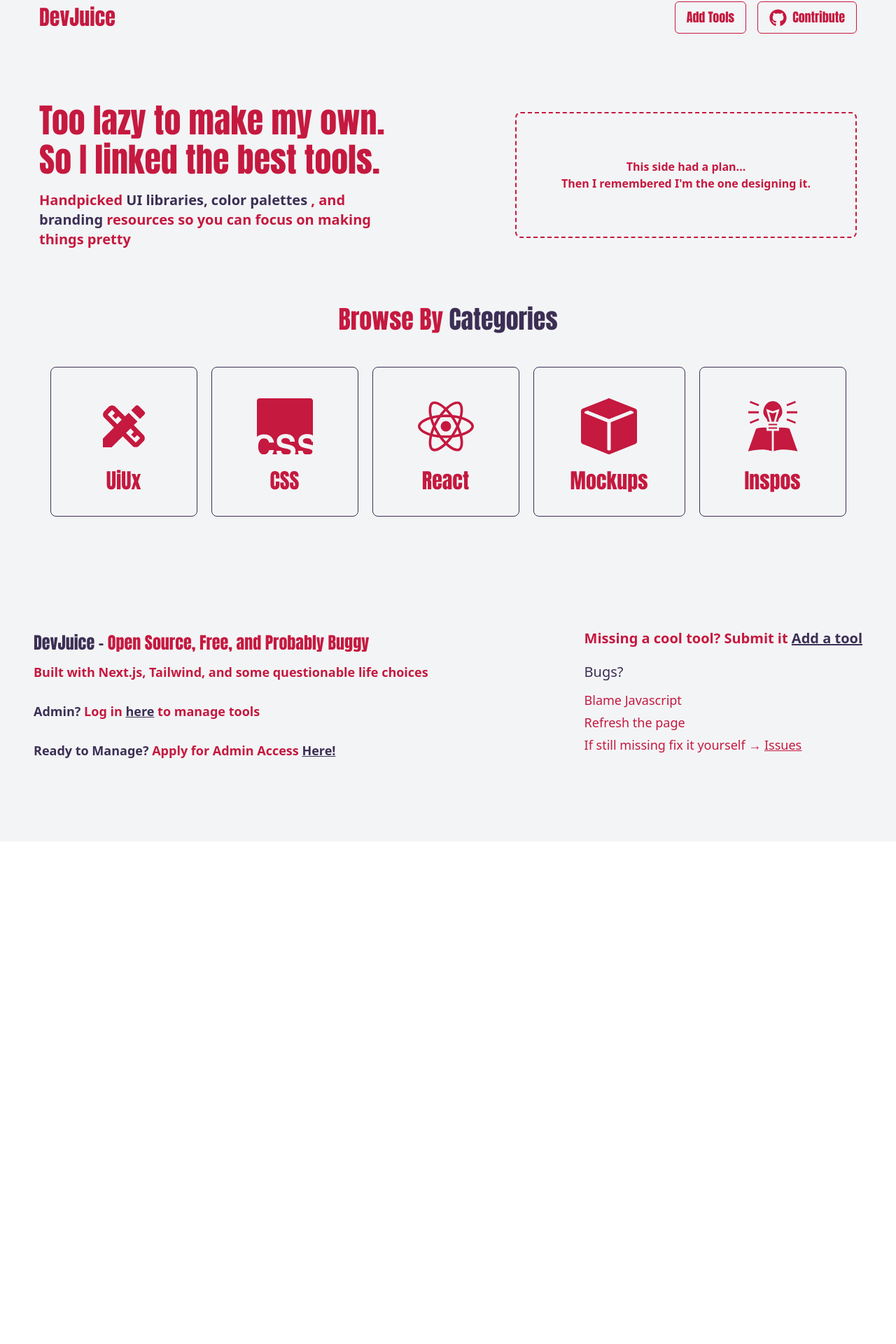
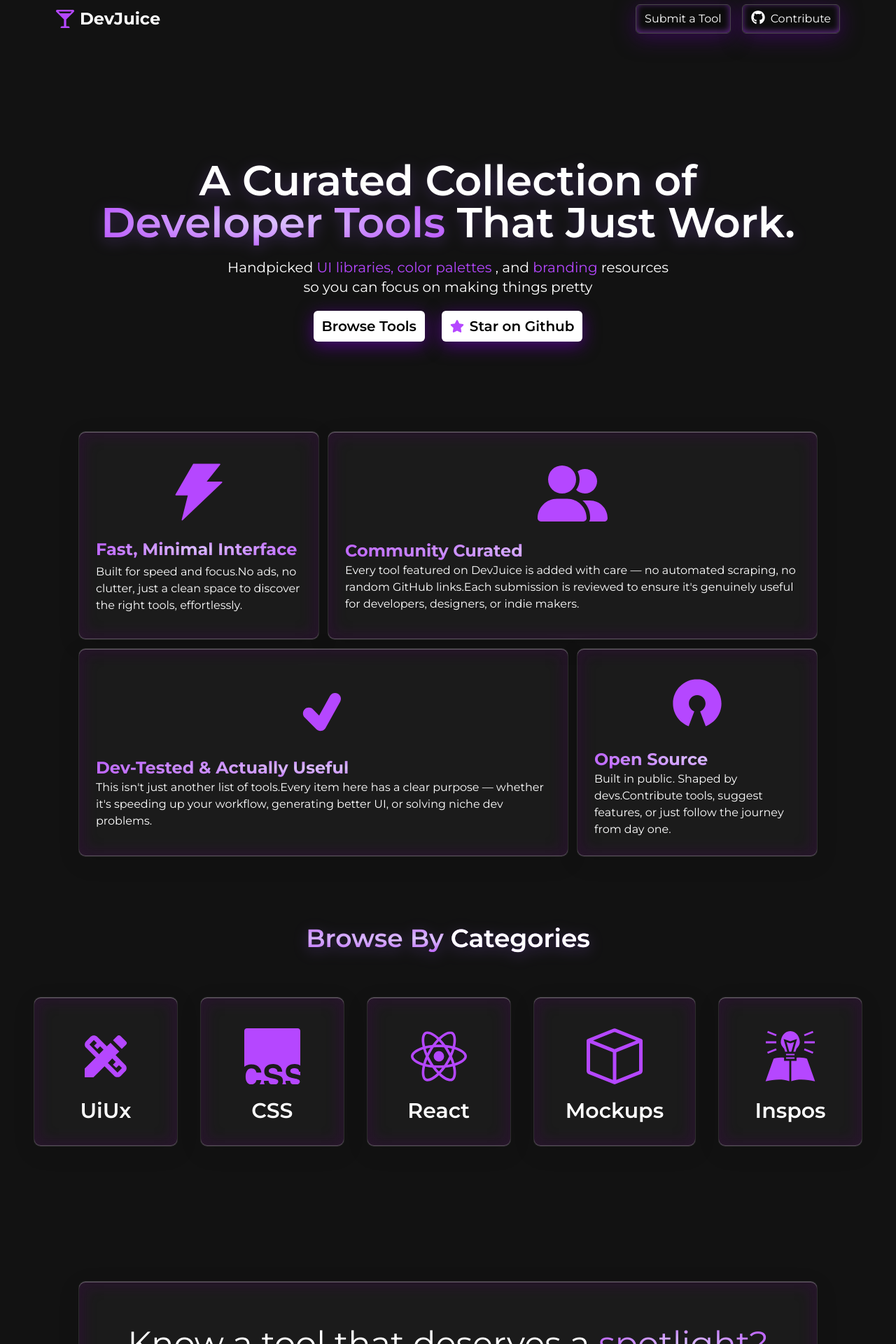
Before and after one commit to Adhithyan2004/DevJuice, a Next.js app: page / in a window 1280 px wide. Shown: the part 14-1934 px from the top of the page at 70% size. Before the commit the page ends 1216 px from the top, so only its background shows below. Built offline with nearby package versions, Linux system fonts and the light colour scheme; no server answers.

Commit message:
uirework

```diff
--- /dev/null
+++ b/src/app/components/Bento.tsx
@@ -0,0 +1,65 @@
+import React from 'react';
+import { AiFillThunderbolt } from 'react-icons/ai';
+import { FaUserGroup } from 'react-icons/fa6';
+import { TiTick } from 'react-icons/ti';
+import { DiOpensource } from 'react-icons/di';
+
+const Bento = () => {
+  return (
+    <div className="mx-28 my-24 grid h-[76vh] grid-cols-12 grid-rows-12 gap-3 text-white">
+      <div className="Fast glass-card bento col-span-4 flex flex-col justify-center gap-4 p-6">
+        <AiFillThunderbolt
+          size={100}
+          color="#B547FF"
+          className="mr-auto ml-auto"
+        />
+        <div className="flex flex-col gap-1">
+          <h2 className="radial_gra text-2xl font-bold">
+            Fast, Minimal Interface
+          </h2>
+          <p>
+            Built for speed and focus.No ads, no clutter, just a clean space to
+            discover the right tools, effortlessly.
+          </p>
+        </div>
+      </div>
+      <div className="Com bento glass-card col-span-8 flex flex-col justify-center gap-4 p-6">
+        <FaUserGroup size={100} color="#B547FF" className="mr-auto ml-auto" />
+        <div>
+          <h2 className="radial_gra text-2xl font-bold">Community Curated</h2>
+          <p>
+            Every tool featured on DevJuice is added with care — no automated
+            scraping, no random GitHub links.Each submission is reviewed to
+            ensure it's genuinely useful for developers, designers, or indie
+            makers.
+          </p>
+        </div>
+      </div>
+      <div className="Test bento glass-card col-span-8 flex flex-col justify-center gap-4 p-6">
+        <TiTick size={100} color="#B547FF" className="mr-auto ml-auto" />
+        <div>
+          <h2 className="radial_gra text-2xl font-bold">
+            Dev-Tested & Actually Useful
+          </h2>
+          <p>
+            This isn't just another list of tools.Every item here has a clear
+            purpose — whether it's speeding up your workflow, generating better
+            UI, or solving niche dev problems.
+          </p>
+        </div>
+      </div>
+      <div className="Open glass-card bento col-span-4 flex flex-col justify-center gap-4 p-6">
+        <DiOpensource size={100} color="#B547FF" className="mr-auto ml-auto" />
+        <div>
+          <h2 className="radial_gra text-2xl font-bold">Open Source </h2>
+          <p>
+            Built in public. Shaped by devs.Contribute tools, suggest features,
+            or just follow the journey from day one.
+          </p>
+        </div>
+      </div>
+    </div>
+  );
+};
+
+export default Bento;
--- a/src/app/components/CatCard.tsx
+++ b/src/app/components/CatCard.tsx
@@ -14,10 +14,10 @@
     <Link
       href={`/categories/${title.toLowerCase()}`}
       passHref
-      className={`${anton.className} flex flex-col items-center gap-2 rounded-lg border-1 border-[#3C2F54] px-14 py-8 transition-colors duration-400 hover:border-1 hover:border-[#C5193F] hover:bg-[#C5193F] hover:text-gray-100 md:px-11 lg:px-13 2xl:px-16`}
+      className="glass-card flex flex-col items-center gap-2 px-16 py-8 transition-transform duration-300 hover:scale-105"
     >
       <p className="p-3">{icon}</p>
-      <h1 className="text-3xl">{title}</h1>
+      <h1 className="text-3xl font-semibold">{title}</h1>
     </Link>
   );
 };
--- a/src/app/components/Category.tsx
+++ b/src/app/components/Category.tsx
@@ -1,25 +1,31 @@
 import React from 'react';
-import { Anton } from 'next/font/google';
 import CatCard from './CatCard';
 import { MdDesignServices } from 'react-icons/md';
-import { BsBoxFill } from 'react-icons/bs';
+import { BsBox } from 'react-icons/bs';
 import { SiCsswizardry, SiReact } from 'react-icons/si';
 import { GiInspiration } from 'react-icons/gi';
 
-const anton = Anton({ subsets: ['latin'], weight: '400' });
-
 const Category = () => {
   return (
-    <div className="flex flex-col 2xl:pt-20">
-      <h1 className={`${anton.className} text-center text-3xl md:text-4xl`}>
-        Browse By <span className="text-[#3C2F54]"> Categories </span>
+    <div id="browse-tools" className="flex flex-col 2xl:pt-20">
+      <h1 className="radial_gra text-center text-3xl font-semibold drop-shadow-[0_5px_10px_#A363FF47] md:text-4xl">
+        Browse By <span className="text-white"> Categories </span>
       </h1>
-      <div className="mx-4 my-8 flex flex-col justify-center gap-5 p-8 text-[#C5193F] sm:mx-6 sm:my-4 md:mx-2 md:flex-row md:flex-wrap lg:gap-10 xl:gap-5 2xl:justify-center 2xl:gap-10">
-        <CatCard icon={<MdDesignServices size={80} />} title="UiUx" />
-        <CatCard icon={<SiCsswizardry size={80} />} title="CSS" />
-        <CatCard icon={<SiReact size={80} />} title="React" />
-        <CatCard icon={<BsBoxFill size={80} />} title="Mockups" />
-        <CatCard icon={<GiInspiration size={80} />} title="Inspos" />
+      <div className="mx-4 my-8 flex justify-center gap-8 p-8">
+        <CatCard
+          icon={<MdDesignServices size={80} color="#B547FF" />}
+          title="UiUx"
+        />
+        <CatCard
+          icon={<SiCsswizardry size={80} color="#B547FF" />}
+          title="CSS"
+        />
+        <CatCard icon={<SiReact size={80} color="#B547FF" />} title="React" />
+        <CatCard icon={<BsBox size={80} color="#B547FF" />} title="Mockups" />
+        <CatCard
+          icon={<GiInspiration size={80} color="#B547FF" />}
+          title="Inspos"
+        />
       </div>
     </div>
   );
--- /dev/null
+++ b/src/app/components/Cta.tsx
@@ -0,0 +1,27 @@
+'use client';
+
+import React from 'react';
+import { useRouter } from 'next/navigation';
+
+const Cta = () => {
+  const router = useRouter();
+
+  return (
+    <div className="glass-card mx-28 my-32 flex flex-col items-center gap-5 p-16 text-white">
+      <h1 className="text-5xl">
+        Know a tool that deserves a{' '}
+        <span className="radial_gra">spotlight?</span>
+      </h1>
+      <p className="text-lg">
+        We love tools that make dev life easier — and chances are, others will
+        too. <br /> Suggest your favorite tool and help fellow developers
+        discover it.
+      </p>
+      <button onClick={() => router.push('/add-tool')} className="cta-button">
+        Submit a Tool
+      </button>
+    </div>
+  );
+};
+
+export default Cta;
--- a/src/app/components/Footer.tsx
+++ b/src/app/components/Footer.tsx
@@ -2,85 +2,49 @@
 
 import { useRouter } from 'next/navigation';
 import React from 'react';
-import { Anton } from 'next/font/google';
-
-const anton = Anton({ subsets: ['latin'], weight: '400' });
+import { FaGlassMartiniAlt } from 'react-icons/fa';
 
 const Footer = () => {
   const router = useRouter();
 
   return (
     <div>
-      <footer className="items-between mx-12 flex flex-col justify-between gap-20 py-28 md:flex-row md:items-center md:gap-14 lg:flex-row lg:gap-10 2xl:mx-20 2xl:justify-between 2xl:gap-20 2xl:pt-30">
-        <div className="FtrLft flex flex-col">
-          <div className="flex flex-col gap-4 md:gap-3">
-            <h1
-              className={`${anton.className} text-2xl text-[#3C2F54] 2xl:text-3xl`}
-            >
-              DevJuice -{' '}
-              <span className="text-[#C5193F]">
-                {' '}
-                Open Source, Free, and Probably Buggy{' '}
+      <footer className="mt-32 flex justify-between px-20 pt-16 pb-6 text-white">
+        <div className="FtrLft flex flex-col gap-20">
+          <div className="LftTop flex flex-col gap-3">
+            <div className="flex items-center gap-2">
+              <FaGlassMartiniAlt size={25} color="#B547FF" />
+              <h1 className="text-2xl font-bold">DevJuice</h1>
+            </div>
+            <p className="text-lg">
+              Built with Next.js, Tailwind, and <br /> some questionable life
+              choices
+            </p>
+          </div>
+          <div className="LftBot flex flex-col gap-2 text-white">
+            <p className="text-sm">
+              © {new Date().getFullYear()} DevJuice. All rights reserved.
+            </p>
+            <p className="text-sm">
+              Brought to you by{' '}
+              <span className="cursor-pointer text-[#B547FF] hover:underline">
+                Adhithyan
               </span>
-            </h1>
-            <p className="text-lg font-semibold text-[#C5193F] 2xl:text-lg">
-              Built with Next.js, Tailwind, and some questionable life choices
-            </p>
-            <p className="mt-4 text-lg font-semibold text-[#C5193F] 2xl:text-xl">
-              {' '}
-              <span className="text-[#3C2F54]">Admin?</span> Log in{' '}
-              <u
-                onClick={() => router.push('/admin-login')}
-                className="cursor-pointer text-[#3C2F54]"
-              >
-                here
-              </u>{' '}
-              to manage tools
-            </p>
-            <p className="mt-4 text-lg font-semibold text-[#C5193F] 2xl:text-xl">
-              <span className="text-[#3C2F54]">Ready to Manage?</span> Apply for
-              Admin Access{' '}
-              <u
-                className="cursor-pointer text-[#3C2F54]"
-                onClick={() => router.push('/admin-register')}
-              >
-                Here!
-              </u>
             </p>
           </div>
         </div>
-        <div className="FtrRgt flex flex-col gap-10 md:gap-5">
-          <div>
-            <h1 className="text-xl font-semibold text-[#C5193F] 2xl:text-xl">
-              Missing a cool tool? Submit it{' '}
-              <u
-                className="cursor-pointer text-[#3C2F54]"
-                onClick={() => router.push('/add-tool')}
-              >
-                Add a tool
-              </u>
-            </h1>
+        <div className="FtrRgt flex gap-20 text-white">
+          <div className="flex flex-col gap-1">
+            <p className="link-hover">Admin Login</p>
+            <p className="link-hover">Contribute</p>
+            <p className="link-hover">Add Tool</p>
+            <p className="link-hover">Stan on Github</p>
           </div>
-          <div>
-            <h1 className="text-xl font-medium text-[#3C2F54] 2xl:text-2xl">
-              Bugs?
-            </h1>
-            <ol className="my-3 flex flex-col gap-1 text-lg font-medium text-[#C5193F]">
-              <li>Blame Javascript</li>
-              <li>Refresh the page</li>
-              <li>
-                If still missing fix it yourself →{' '}
-                <u>
-                  <a
-                    href="https://github.com/Adhithyan2004/devJuice/issues"
-                    target="_blank"
-                    rel="noopener noreferrer"
-                  >
-                    Issues
-                  </a>
-                </u>
-              </li>
-            </ol>
+          <div className="flex flex-col gap-1">
+            <p className="link-hover">Fix Bugs</p>
+            <p className="link-hover">Admin Register</p>
+            <p className="link-hover">Categories</p>
+            <p className="link-hover">About</p>
           </div>
         </div>
       </footer>
--- a/src/app/components/LanHero.tsx
+++ b/src/app/components/LanHero.tsx
@@ -1,29 +1,39 @@
+'use client';
 import React from 'react';
-import { Anton } from 'next/font/google';
-
-const anton = Anton({ subsets: ['latin'], weight: '400' });
+import { FaStar } from 'react-icons/fa';
 
 const LanHero = () => {
+  const scrollToBrowse = () => {
+    const section = document.getElementById('browse-tools');
+    section?.scrollIntoView({ behavior: 'smooth' });
+  };
+
   return (
-    <div className="mx-10 my-20 flex items-center justify-center gap-20 sm:mx-20 md:mx-30 lg:mx-16 lg:justify-between xl:mx-14 2xl:mx-20 2xl:justify-between">
-      <div className="HroLan flex flex-col gap-4 md:items-center md:justify-between lg:w-[40vw] lg:items-start xl:items-start 2xl:w-[40vw] 2xl:items-start 2xl:justify-between">
-        <h1
-          className={`${anton.className} text-center text-3xl text-[#C5193F] sm:text-4xl sm:leading-11 md:text-center md:text-4xl md:leading-11 lg:text-left xl:text-5xl xl:leading-14`}
+    <div className="mx-10 my-40 mb-32 flex flex-col items-center gap-5">
+      <h1 className="text-center text-6xl font-semibold text-white drop-shadow-[0_5px_10px_#A363FF47]">
+        A Curated Collection of
+        <br />
+        <span className="radial_gra">Developer Tools</span> That Just Work.
+      </h1>
+      <p className="text-center text-xl text-white">
+        Handpicked{' '}
+        <span className="text-[#B547FF]">UI libraries, color palettes</span> ,
+        and <span className="text-[#B547FF]">branding</span> resources <br /> so
+        you can focus on making things pretty
+      </p>
+      <div className="flex gap-6">
+        <button onClick={scrollToBrowse} className="cta-button">
+          Browse Tools
+        </button>
+        <a
+          href="https://github.com/Adhithyan2004/devJuice"
+          target="_blank"
+          rel="noopener noreferrer"
         >
-          Too lazy to make my own. <br /> So I linked the best tools.
-        </h1>
-        <p className="text-md text-center font-semibold md:text-center md:text-lg lg:text-left xl:text-left xl:text-xl">
-          Handpicked{' '}
-          <span className="text-[#3C2F54]">UI libraries, color palettes</span> ,
-          and <span className="text-[#3C2F54]">branding</span> resources so you
-          can focus on making things pretty
-        </p>
-      </div>
-      <div className="hidden rounded-lg border-2 border-dashed p-16 lg:block lg:p-12 xl:p-16 2xl:rounded-2xl 2xl:p-22">
-        <p className="text-md xl:text-md text-center font-semibold lg:text-base">
-          This side had a plan... <br />
-          Then I remembered I&apos;m the one designing it.
-        </p>
+          <button className="cta-button flex items-center gap-2">
+            <FaStar color="#B547FF" /> Star on Github
+          </button>
+        </a>
       </div>
     </div>
   );
--- a/src/app/components/NavBar.tsx
+++ b/src/app/components/NavBar.tsx
@@ -1,38 +1,33 @@
 'use client';
 
 import React from 'react';
-import { Anton } from 'next/font/google';
 import { useRouter } from 'next/navigation';
-import { FaGithub } from 'react-icons/fa';
+import { FaGithub, FaGlassMartiniAlt } from 'react-icons/fa';
 
-const anton = Anton({ subsets: ['latin'], weight: '400' });
 const NavBar = () => {
   const router = useRouter();
 
   return (
     <nav>
-      <div className="mx-4 flex items-center justify-between py-4 text-[#C5193F] sm:mx-8 md:mx-10 lg:mx-16 xl:mx-14 2xl:mx-20">
-        <h1
-          className={`${anton.className} text-2xl text-[#C5193F] md:text-3xl`}
-        >
-          DevJuice
-        </h1>
+      <div className="mx-20 flex items-center justify-between py-5 text-white">
+        <div className="flex items-center gap-2">
+          <FaGlassMartiniAlt size={26} color="#B547FF" />
+          <p className="text-2xl font-bold text-white">DevJuice</p>
+        </div>
         <div className="flex gap-4">
           <button
             onClick={() => router.push('/add-tool')}
-            className={`${anton.className} text-md cursor-pointer rounded-md border-1 border-[#C5193F] px-3 py-2 text-[#C5193F] hover:border-[#3C2F54] hover:bg-[#3C2F54] hover:text-gray-100 md:px-4 md:py-2 lg:text-lg`}
+            className="glow-button"
           >
-            Add Tools
+            Submit a Tool
           </button>{' '}
           <a
             href="https://github.com/Adhithyan2004/devJuice/blob/main/docs/CONTRIBUTING.md"
             target="_blank"
             rel="noopener noreferrer"
           >
-            <button
-              className={`${anton.className} text-md md:py23 flex cursor-pointer items-center gap-2 rounded-md border-1 border-[#C5193F] px-3 py-2 text-[#C5193F] hover:border-[#3C2F54] hover:bg-[#3C2F54] hover:text-gray-100 md:px-4 lg:text-lg`}
-            >
-              <FaGithub size={25} /> Contribute
+            <button className="glow-button flex gap-2">
+              <FaGithub size={20} /> Contribute
             </button>
           </a>
         </div>
--- a/src/app/globals.css
+++ b/src/app/globals.css
@@ -1,6 +1,25 @@
 @import 'tailwindcss';
 
+.bento {
+  @apply row-span-6;
+}
+
+.link-hover {
+  @apply cursor-pointer transition-colors duration-300 hover:text-[#b547ff];
+}
+
+.cta-button {
+  @apply cursor-pointer rounded-md bg-white px-3 py-2 text-xl font-semibold text-black shadow-[0px_6px_25px_rgba(76,5,124,1)];
+}
 /* /styles/globals.css or inside a component module.css file */
+
+.glow-button {
+  @apply cursor-pointer rounded-md border border-[#464646] bg-black/30 px-3 py-2 text-white shadow-[0px_6px_30px_rgba(76,5,124,0.6),inset_0px_-2px_10px_rgba(181,71,255,0.5)];
+}
+
+.radial_gra {
+  @apply bg-[radial-gradient(#DCC3FF,#B547FF)] bg-clip-text text-transparent;
+}
 
 .custom-select option {
   background-color: white; /* Dropdown bg */
@@ -20,11 +39,16 @@
   background-size: 1rem;
 }
 
-.TolGlass {
-  background: rgba(228, 134, 134, 0.15);
-  box-shadow: 0 10px 25px 0 rgba(207, 210, 252, 0.37);
-  backdrop-filter: blur(0.5px);
-  -webkit-backdrop-filter: blur(0.5px);
+.glass-card {
+  background: rgba(255, 255, 255, 0.041);
+  backdrop-filter: blur(7px);
+  -webkit-backdrop-filter: blur(7px);
   border-radius: 10px;
-  border: 1px solid rgba(255, 255, 255, 0.18);
+  border: 1px solid rgba(255, 255, 255, 0.082);
+  box-shadow:
+    0 8px 32px rgba(0, 0, 0, 0.1),
+    inset 0 1px 0 rgba(255, 255, 255, 0.322),
+    inset 0 -1px 0 rgba(255, 255, 255, 0.219),
+    inset 0 0 18px 9px rgba(90, 1, 112, 0.199);
+  overflow: hidden;
 }
--- a/src/app/layout.tsx
+++ b/src/app/layout.tsx
@@ -1,17 +1,14 @@
 // app/layout.tsx (NO "use client" here)
-import { Geist, Geist_Mono } from 'next/font/google';
+import { Montserrat } from 'next/font/google';
 import './globals.css';
 import ClientProviders from './ClientProviders';
 import { SpeedInsights } from '@vercel/speed-insights/next';
 
-const geistSans = Geist({
-  variable: '--font-geist-sans',
+const mono = Montserrat({
   subsets: ['latin'],
-});
-
-const geistMono = Geist_Mono({
-  variable: '--font-geist-mono',
-  subsets: ['latin'],
+  weight: ['300', '400', '500', '600', '700'],
+  variable: '--font-mono',
+  display: 'swap',
 });
 
 // in layout.tsx or Head.tsx
@@ -23,7 +20,8 @@
     'developer tools, webdev, frontend tools, color palette, css generator, open source tools,react libraries, contribution',
   openGraph: {
     title: 'DevJuice – Free Developer Tools',
-    description: 'Open source tools for frontend devs. Fast. No login. Just results.',
+    description:
+      'Open source tools for frontend devs. Fast. No login. Just results.',
     url: 'https://dev-juice.vercel.app',
     siteName: 'DevJuice',
     images: [
@@ -41,7 +39,8 @@
   twitter: {
     card: 'summary_large_image',
     title: 'DevJuice - Free Dev Tools',
-    description: 'A fast, no-login toolbox for developers. Color tools, regex tester, meta viewer and more.',
+    description:
+      'A fast, no-login toolbox for developers. Color tools, regex tester, meta viewer and more.',
     images: ['https://dev-juice.vercel.app/og.png'],
   },
 };
@@ -52,10 +51,8 @@
   children: React.ReactNode;
 }) {
   return (
-    <html lang="en">
-      <body
-        className={`${geistSans.variable} ${geistMono.variable} antialiased`}
-      >
+    <html lang="en" className={mono.className}>
+      <body>
         <ClientProviders>
           {children}
           <SpeedInsights />
--- a/src/app/page.tsx
+++ b/src/app/page.tsx
@@ -3,13 +3,17 @@
 import LanHero from './components/LanHero';
 import Category from './components/Category';
 import Footer from './components/Footer';
+import Bento from './components/Bento';
+import Cta from './components/Cta';
 
 const page = () => {
   return (
-    <div className="bg-gray-100 text-[#C5193F]">
+    <div className="font-s bg-[#121212] text-white">
       <NavBar />
       <LanHero />
+      <Bento />
       <Category />
+      <Cta />
       <Footer />
     </div>
   );
```
